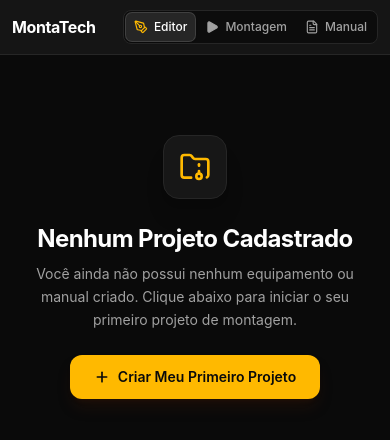
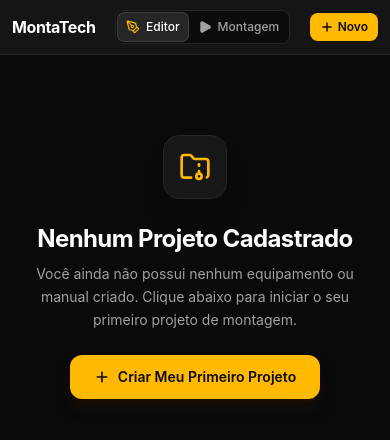
Before and after one commit to lmberaldo-pixel/Manual-app, a React (Vite) app: page / in a window 390 px wide. Shown: the top 440 px of the page. Built offline with nearby package versions, Linux system fonts and the light colour scheme.

Commit message:
fix: adjust mobile header by removing Manual button and restoring Novo Projeto button

```diff
--- a/src/components/Header.tsx
+++ b/src/components/Header.tsx
@@ -97,20 +97,19 @@ export const Header: React.FC<HeaderProps> = ({
 
         <button
           onClick={() => onSelectViewMode('manual')}
-          className={`flex items-center gap-1.5 px-2 sm:px-3 py-1.5 text-xs font-medium rounded-md transition-colors whitespace-nowrap ${
+          className={`hidden sm:flex items-center gap-1.5 px-3 py-1.5 text-xs font-medium rounded-md transition-colors whitespace-nowrap ${
             viewMode === 'manual'
               ? 'bg-neutral-800 text-white shadow-sm ring-1 ring-neutral-700'
               : 'text-neutral-400 hover:text-neutral-200 hover:bg-neutral-900'
           }`}
         >
           <FileText className="w-3.5 h-3.5 text-neutral-400" />
-          <span className="hidden sm:inline">Manual Técnico</span>
-          <span className="sm:hidden">Manual</span>
+          <span>Manual Técnico</span>
         </button>
       </nav>
 
-      {/* Zone 3: Primary Actions (Desktop / Tablet) */}
-      <div className="hidden sm:flex items-center gap-1.5 sm:gap-2.5">
+      {/* Zone 3: Primary Actions */}
+      <div className="flex items-center gap-1.5 sm:gap-2.5">
         <button
           onClick={onOpenEditProjectModal}
           disabled={!currentProject}
@@ -136,7 +135,8 @@ export const Header: React.FC<HeaderProps> = ({
           className="flex items-center gap-1 px-2.5 sm:px-3.5 py-1.5 text-xs font-semibold text-neutral-950 bg-amber-400 hover:bg-amber-300 rounded-lg transition-colors whitespace-nowrap shadow-sm shadow-amber-950/20"
         >
           <Plus className="w-3.5 h-3.5 stroke-[2.5]" />
-          <span>Novo Projeto</span>
+          <span className="hidden xs:inline">Novo Projeto</span>
+          <span className="xs:hidden">Novo</span>
         </button>
       </div>
     </header>
```
